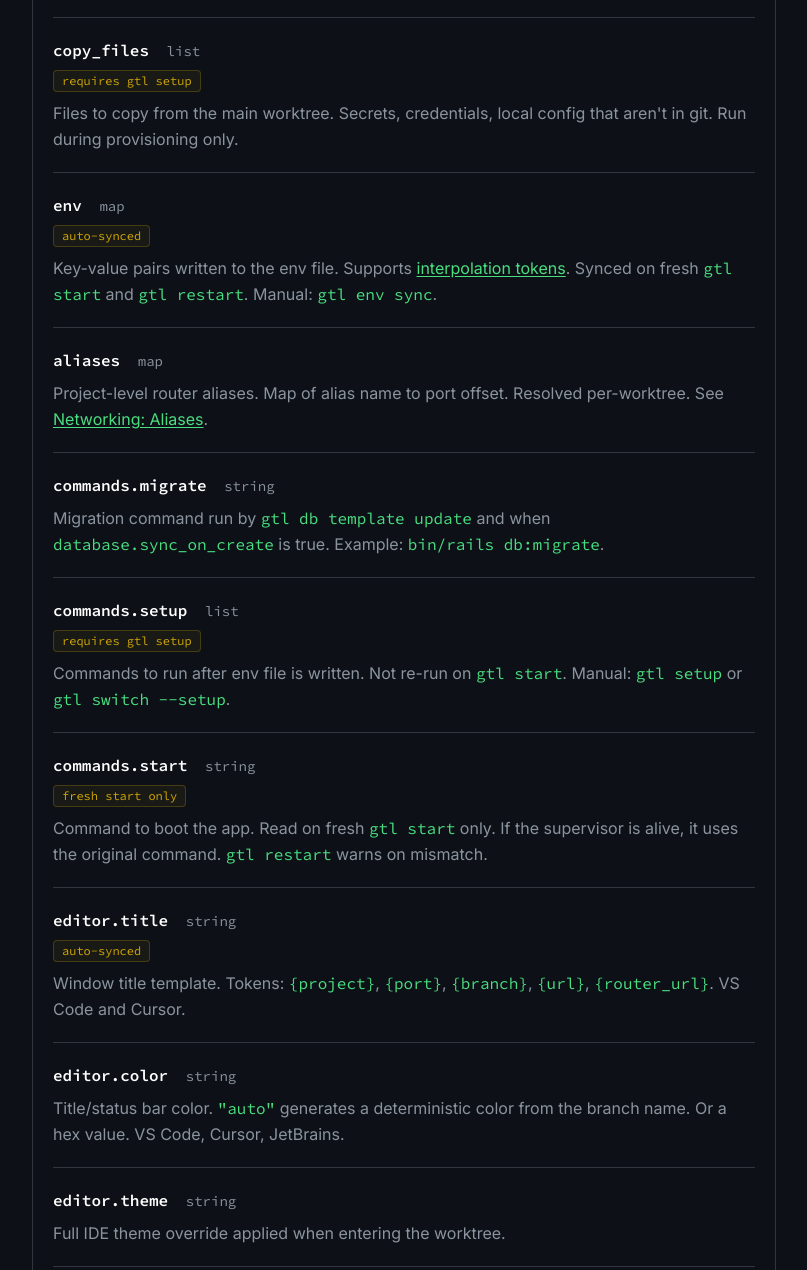
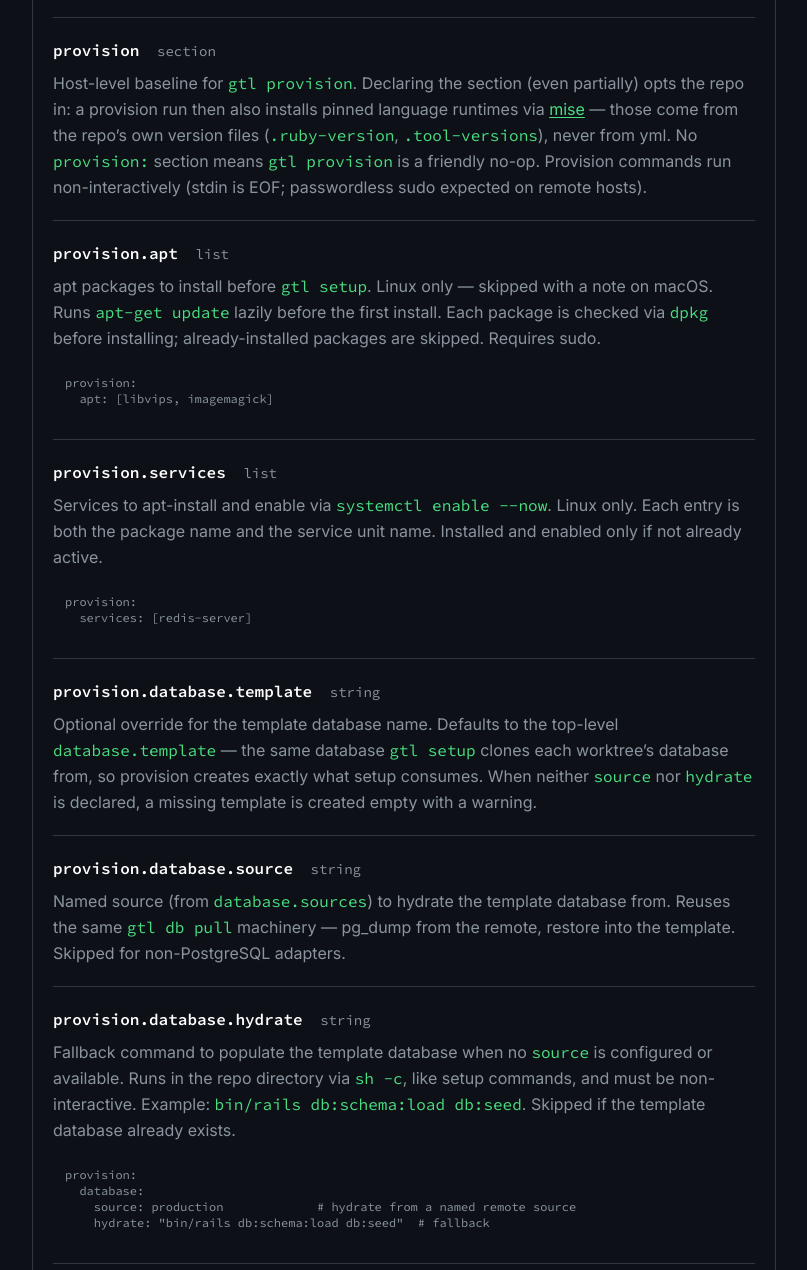
Before and after one commit to git-treeline/website, an Astro site: page /docs/configuration in a window 1280 px wide. Shown: the part 2377-3647 px from the top of the page, without its empty margins (352-1159 px from the left). Built offline with nearby package versions, Linux system fonts and the light colour scheme; Astro itself is replaced by a stand-in of ours.

Commit message:
Update docs for v0.46.0–v0.47.0 (#8)
- Add gtl provision command to CLI reference
- Add provision: config section fields to configuration reference
- Bump version badge and llms.txt to v0.47.0

```diff
--- a/public/llms.txt
+++ b/public/llms.txt
@@ -15,7 +15,7 @@ Or: `go install github.com/git-treeline/git-treeline@latest`
 
 Binary releases: https://github.com/git-treeline/git-treeline/releases
 
-Current version: v0.45.0
+Current version: v0.47.0
 
 Invoked as `git-treeline`, `git treeline`, or `gtl`. All three are equivalent.
 
@@ -58,6 +58,15 @@ database:
     staging:
       via: env
       var: STAGING_DATABASE_URL
+
+provision:               # host-level baseline (gtl provision); declaring it also
+                         # opts in mise runtime installs from .ruby-version/.tool-versions
+  apt: [libvips, imagemagick]   # Linux packages (needs sudo)
+  services: [redis-server]      # apt-install + systemctl enable --now
+  database:
+    template: myapp_development # optional; defaults to database.template
+    source: production          # hydrate template DB from named source
+    hydrate: "bin/rails db:schema:load db:seed"  # fallback; non-interactive, runs in repo dir
 
 copy_files:
   - config/master.key    # copied from main worktree at setup
@@ -110,6 +119,7 @@ hooks:
 
 ### Setup
 - `install` — full one-step setup for new developers
+- `provision` [--dry-run] — bring a host up to the repo's declared baseline (apt packages, systemd services, mise runtimes, template database hydration) before `gtl setup` can succeed; idempotent, Linux-only for apt/services steps
 - `init` — generate `.treeline.yml` only (auto-detects framework, writes AGENTS.md)
 - `rename <new-name>` — rename project, migrate registry
 - `new <branch>` [--base] [--start] [--open] — create worktree + provision + optional start
--- a/src/pages/docs/cli/index.astro
+++ b/src/pages/docs/cli/index.astro
@@ -33,6 +33,19 @@ import DocsPagination from '../../../components/DocsPagination.astro';
             missing, creates user config, installs the post-checkout hook, allocates ports, writes env, and optionally
             enables the local HTTPS router. Safe to re-run — every step is idempotent. Recommended over the
             separate <code class="text-accent-light">init</code> → <code class="text-accent-light">setup</code> flow.
+          </p>
+        </div>
+
+        <div class="py-6 sm:py-5 border-b border-surface-border last:border-b-0">
+          <span class="font-mono text-white text-base font-semibold">provision</span>
+          <div class="flex flex-wrap gap-1.5 mt-2">
+            <span
+              class="font-mono text-xs text-yellow-400/80 border border-yellow-400/20 bg-yellow-400/5 px-2 py-0.5 rounded"
+              >--dry-run</span
+            >
+          </div>
+          <p class="text-base text-muted mt-2">
+            Bring a host up to the repo&rsquo;s declared baseline so that <code class="text-accent-light">gtl setup</code> can succeed. Reads the <code class="text-accent-light">provision:</code> section of <code class="text-accent-light">.treeline.yml</code> and runs an ordered, idempotent plan: apt packages, systemd services, language runtimes via <a href="https://mise.jdx.dev" class="text-accent-light hover:text-accent underline underline-offset-2">mise</a>, and template database hydration. Each step probes before acting, so re-running is a no-op. apt and services steps are Linux-only and skipped with a note on macOS. <code class="text-accent-light">--dry-run</code> prints the ordered plan without executing anything. See <a href="/docs/configuration/" class="text-accent-light hover:text-accent underline underline-offset-2">provision config</a>.
           </p>
         </div>
 
--- a/src/pages/docs/configuration/index.astro
+++ b/src/pages/docs/configuration/index.astro
@@ -98,6 +98,44 @@ import DocsPagination from '../../../components/DocsPagination.astro';
     staging:
       via: env
       var: STAGING_DATABASE_URL   # name of a local env var</code></pre>
+        </CmdRef>
+        <CmdRef name="provision" type="section">
+          <p>
+            Host-level baseline for <code class="text-accent-light">gtl provision</code>. Declaring the section (even partially) opts the repo in: a provision run then also installs pinned language runtimes via <a href="https://mise.jdx.dev" class="text-accent-light hover:text-accent underline underline-offset-2">mise</a> — those come from the repo&rsquo;s own version files (<code class="text-accent-light">.ruby-version</code>, <code class="text-accent-light">.tool-versions</code>), never from yml. No <code class="text-accent-light">provision:</code> section means <code class="text-accent-light">gtl provision</code> is a friendly no-op. Provision commands run non-interactively (stdin is EOF; passwordless sudo expected on remote hosts).
+          </p>
+        </CmdRef>
+        <CmdRef name="provision.apt" type="list">
+          <p>
+            apt packages to install before <code class="text-accent-light">gtl setup</code>. Linux only — skipped with a note on macOS. Runs <code class="text-accent-light">apt-get update</code> lazily before the first install. Each package is checked via <code class="text-accent-light">dpkg</code> before installing; already-installed packages are skipped. Requires sudo.
+          </p>
+          <pre class="mt-3 text-xs bg-surface rounded p-3 overflow-x-auto text-muted"><code>provision:
+  apt: [libvips, imagemagick]</code></pre>
+        </CmdRef>
+        <CmdRef name="provision.services" type="list">
+          <p>
+            Services to apt-install and enable via <code class="text-accent-light">systemctl enable --now</code>. Linux only. Each entry is both the package name and the service unit name. Installed and enabled only if not already active.
+          </p>
+          <pre class="mt-3 text-xs bg-surface rounded p-3 overflow-x-auto text-muted"><code>provision:
+  services: [redis-server]</code></pre>
+        </CmdRef>
+        <CmdRef name="provision.database.template" type="string">
+          <p>
+            Optional override for the template database name. Defaults to the top-level <code class="text-accent-light">database.template</code> — the same database <code class="text-accent-light">gtl setup</code> clones each worktree&rsquo;s database from, so provision creates exactly what setup consumes. When neither <code class="text-accent-light">source</code> nor <code class="text-accent-light">hydrate</code> is declared, a missing template is created empty with a warning.
+          </p>
+        </CmdRef>
+        <CmdRef name="provision.database.source" type="string">
+          <p>
+            Named source (from <code class="text-accent-light">database.sources</code>) to hydrate the template database from. Reuses the same <code class="text-accent-light">gtl db pull</code> machinery — pg_dump from the remote, restore into the template. Skipped for non-PostgreSQL adapters.
+          </p>
+        </CmdRef>
+        <CmdRef name="provision.database.hydrate" type="string">
+          <p>
+            Fallback command to populate the template database when no <code class="text-accent-light">source</code> is configured or available. Runs in the repo directory via <code class="text-accent-light">sh -c</code>, like setup commands, and must be non-interactive. Example: <code class="text-accent-light">bin/rails db:schema:load db:seed</code>. Skipped if the template database already exists.
+          </p>
+          <pre class="mt-3 text-xs bg-surface rounded p-3 overflow-x-auto text-muted"><code>provision:
+  database:
+    source: production             # hydrate from a named remote source
+    hydrate: "bin/rails db:schema:load db:seed"  # fallback</code></pre>
         </CmdRef>
         <CmdRef name="copy_files" type="list" flags={['requires gtl setup']}>
           <p>
--- a/src/pages/index.astro
+++ b/src/pages/index.astro
@@ -50,7 +50,7 @@ const jsonLd = JSON.stringify({
       </a>
     </div>
     <p class="hidden sm:block text-sm text-muted mt-4">
-      <span class="font-mono text-white/40 mr-2">v0.45.0</span>
+      <span class="font-mono text-white/40 mr-2">v0.47.0</span>
       Single command setup: <code class="text-accent-light">gtl install</code> handles config, hooks, ports, and optional HTTPS routing.
       <a href="/docs/getting-started/" class="text-accent-light hover:text-accent underline underline-offset-2">Get started&nbsp;&rarr;</a>
     </p>
```
